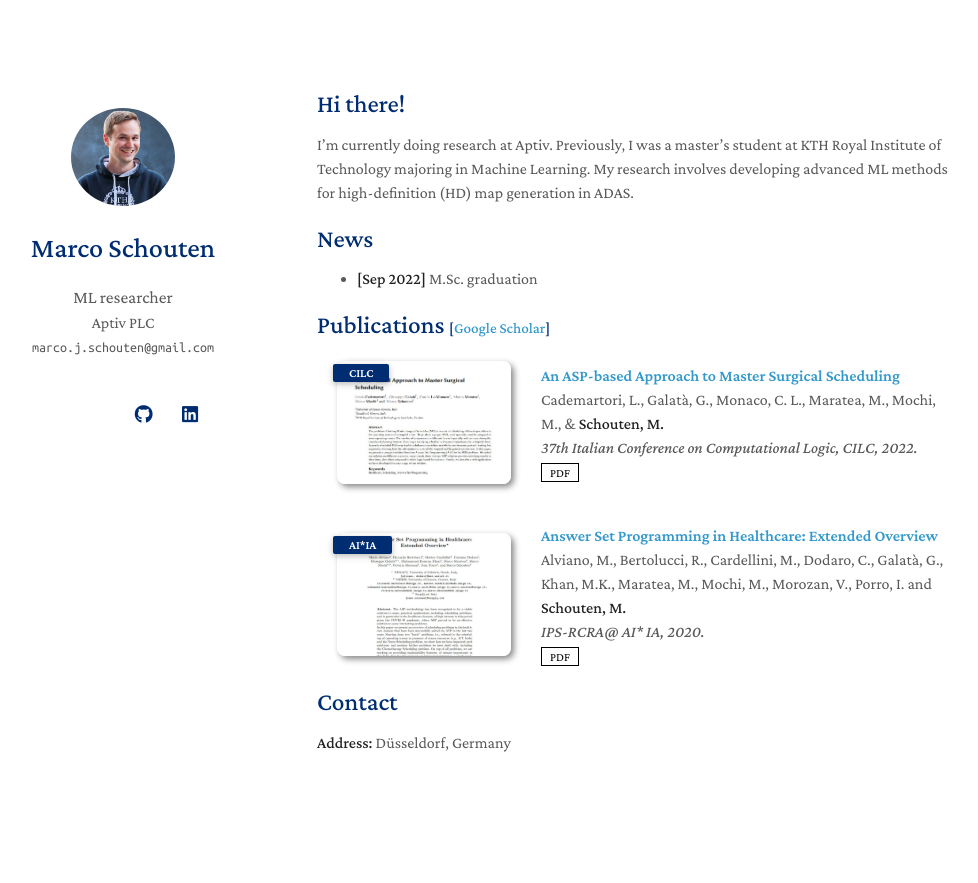
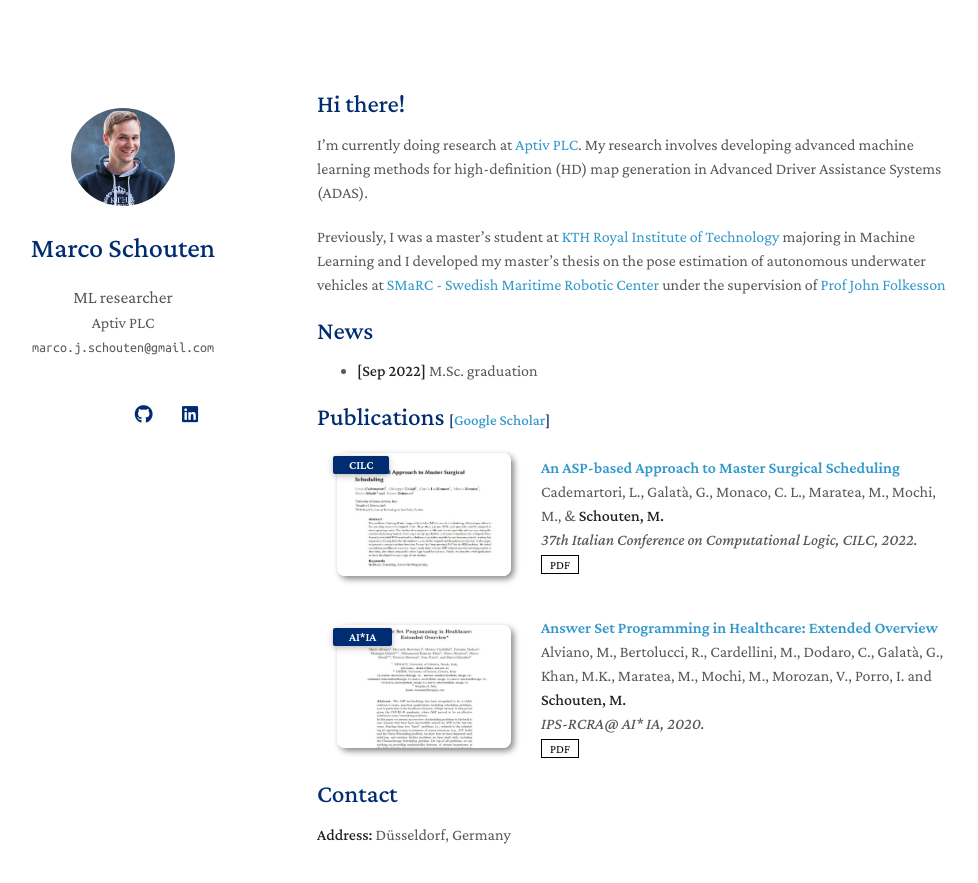
Before and after one commit to marcoschouten/marcoschouten.github.io, a Jekyll site: the page built from index.md, in a window 1280 px wide and 965 px high. Shown: the top 883 px of the window, without its empty margins (153-1131 px from the left). Built offline with Jekyll 4.4.1, drawn with Linux system fonts in a browser that asks for light colours; nearby versions of some CDN libraries; a style sheet for code colours, icons or effects is not loaded; our own code applies the rules of GitHub Pages for plain Markdown files.

Commit message:
fdsfasdsad

```diff
--- a/_config.yml
+++ b/_config.yml
@@ -23,7 +23,7 @@ github_link: https://github.com/marcoschouten/
 linkedin: https://www.linkedin.com/in/schoutenmarco/
 
 # Images
-avatar: ./assets/img/marco.png
+avatar: ./assets/img/marco2.png
 # favicon: ./assets/img/favicon.png
 # favicon_dark: ./assets/img/favicon-dark.png
 
--- a/index.md
+++ b/index.md
@@ -5,8 +5,11 @@ layout: homepage
 ## Hi there!
 
 
-I'm currently doing research at Aptiv. Previously, I was a master's student at KTH Royal Institute of Technology majoring in Machine Learning.
-My research involves developing advanced ML methods for high-definition (HD) map generation in ADAS.
+I'm currently doing research at <a href="https://aptiv.com">Aptiv PLC</a>. My research involves developing advanced machine learning methods for high-definition (HD) map generation in Advanced Driver Assistance Systems (ADAS).
+
+
+Previously, I was a master's student at <a href="https://kth.se">KTH Royal Institute of Technology</a> majoring in Machine Learning and I developed my master's thesis on the pose estimation of autonomous underwater vehicles at <a href="https://smarc.se">SMaRC - Swedish Maritime Robotic Center</a> under the supervision of <a href="https://www.kth.se/profile/johnf">Prof John Folkesson</a>
+
 
 <!--
 <strong style="color:#e74d3c; font-weight:600">I am looking for a postdoc or research scientist position in the US and EU. I would appreciate a ping if you see a job I might fit.</strong>
```
Also changed, not shown: assets/img/marco2.png (renamed from assets/img/marco.png).
